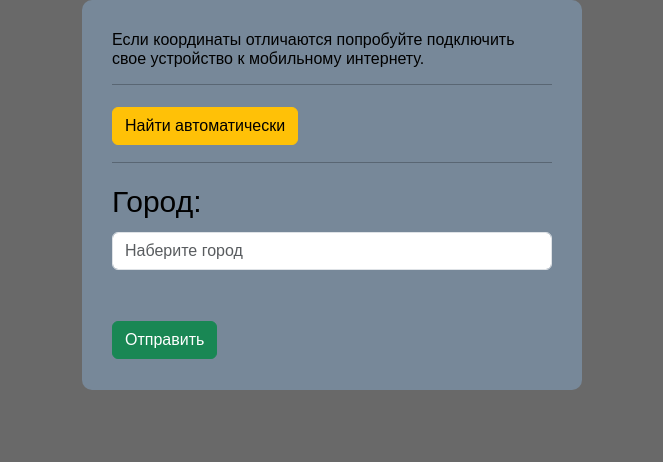
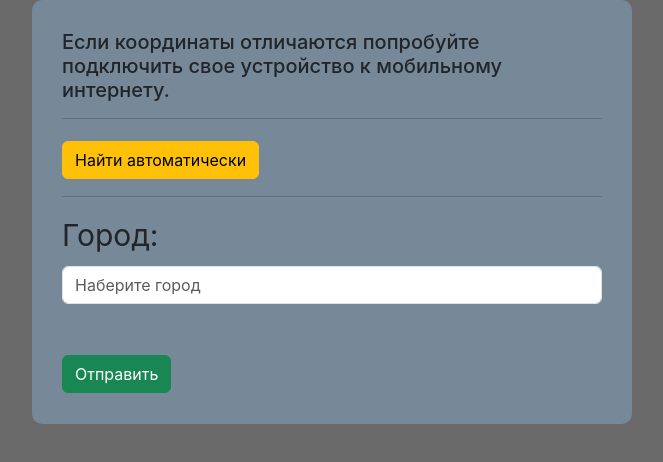
Before and after one commit to StudentFPW/F1, a React (Create React App) app in the folder project/: page / in a window 1280 px wide. Shown: the top 462 px of the page, without its empty margins (308-971 px from the left). Built offline with nearby package versions, Linux system fonts and the light colour scheme; what react-native-geocoding would draw is missing.

Commit message:
30/10/2023

```diff
--- a/project/src/components/Search.js
+++ b/project/src/components/Search.js
@@ -8,6 +8,8 @@ import { googleToken } from '../token';
 
 Geocoder.init(googleToken);
 
+/* Класс Search — это компонент React, который позволяет пользователям искать информацию о погоде,
+вводя название города или используя свое текущее местоположение. */
 export default class Search extends React.Component {
     state = {
         toDashboard: false,
@@ -52,16 +54,13 @@ export default class Search extends React.Component {
             <React.Fragment>
                 <div style={{
                     margin: 'auto',
-                    display: 'block',
-                    width: 500,
+                    width: 600,
                     padding: 30,
-                    color: 'black',
                     fontSize: '30px',
                     backgroundColor: 'lightslategray',
                     borderRadius: 10,
-                    fontFamily: 'Arial',
                 }}>
-                    <h6>Если координаты отличаются попробуйте подключить свое устройство к мобильному интернету.</h6>
+                    <h5>Если координаты отличаются попробуйте подключить свое устройство к мобильному интернету.</h5>
                     <hr />
                     <div id='geolocation'></div>
                     <Button variant="warning" onClick={this.getLocation}>Найти автоматически</Button>
--- a/project/src/index.js
+++ b/project/src/index.js
@@ -2,11 +2,16 @@ import React from 'react';
 import ReactDOM from 'react-dom/client';
 import { BrowserRouter } from 'react-router-dom';
 
+/* Строка `import 'bootstrap/dist/css/bootstrap.css';` импортирует файл CSS для платформы Bootstrap.
+Это позволяет приложению использовать предварительно определенные стили и компоненты,
+предоставляемые Bootstrap. */
 import 'bootstrap/dist/css/bootstrap.css';
 import './index.css';
 
 import App from './App';
 
+/* Этот код создает корневой элемент с помощью ReactDOM.createRoot() и отображает приложение React
+внутри него. */
 const root = ReactDOM.createRoot(document.getElementById('root'));
 root.render(
   <React.StrictMode>
```
Also changed, not shown: project/src/App.js (+7 -0 lines), project/src/components/NowWeatherScraper.js (+12 -0 lines), project/src/components/WeekWeatherScraper.js (+13 -0 lines), project/src/components/withRouter/withRouter.js (+8 -0 lines), project/src/token.js (+8 -0 lines).
